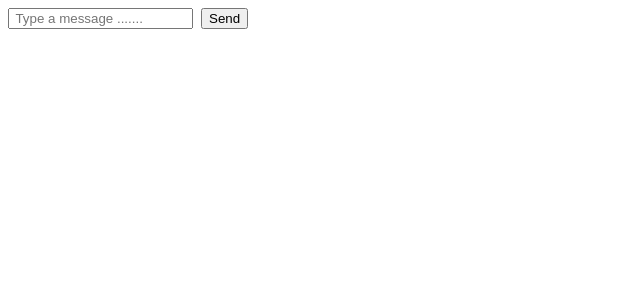
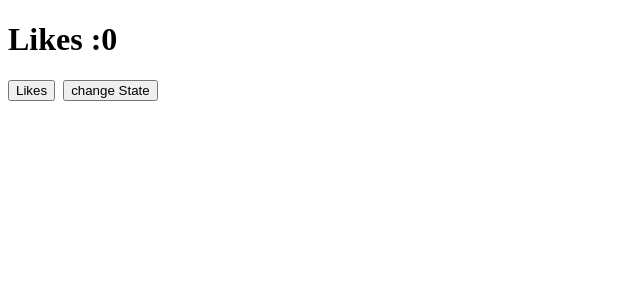
Before and after one commit to Bhuvana2897/React-_App, a React (Vite) app: page / in a window 1280 px wide. Shown: the top 300 px of the page, without its empty margins (0-640 px from the left). Built offline with nearby package versions, Linux system fonts and the light colour scheme.

Commit message:
useRef variables and state changes

```diff
--- a/src/App.jsx
+++ b/src/App.jsx
@@ -8,6 +8,8 @@
   )
 
 }*/
+
+
 
 
 
@@ -293,7 +295,7 @@ export default App ;
      */
 
 
-                //  USEREF[ HOOKS]
+                /*       USEREF[ HOOKS]
 
 
 
@@ -325,3 +327,31 @@ export default App ;
          }
 
          export default App   ;
+
+         */
+
+
+       import {useRef ,  useState} from  "react"
+
+        const App = () => {
+
+          let likes = useRef(0);
+          let [test , setTest] = useState (0);
+
+          const handleLike = () => {
+            likes.current++;
+            console.log(likes.current);
+
+          }
+          console.log(likes.current);
+          return (
+
+            <>
+               <h1> Likes :{likes.current} </h1>
+               <button onClick={handleLike}> Likes  </button> &nbsp;
+               <button onClick ={() => setTest(test + 1)} > change State</button>
+            </>
+          )
+        }
+
+        export default App
```
